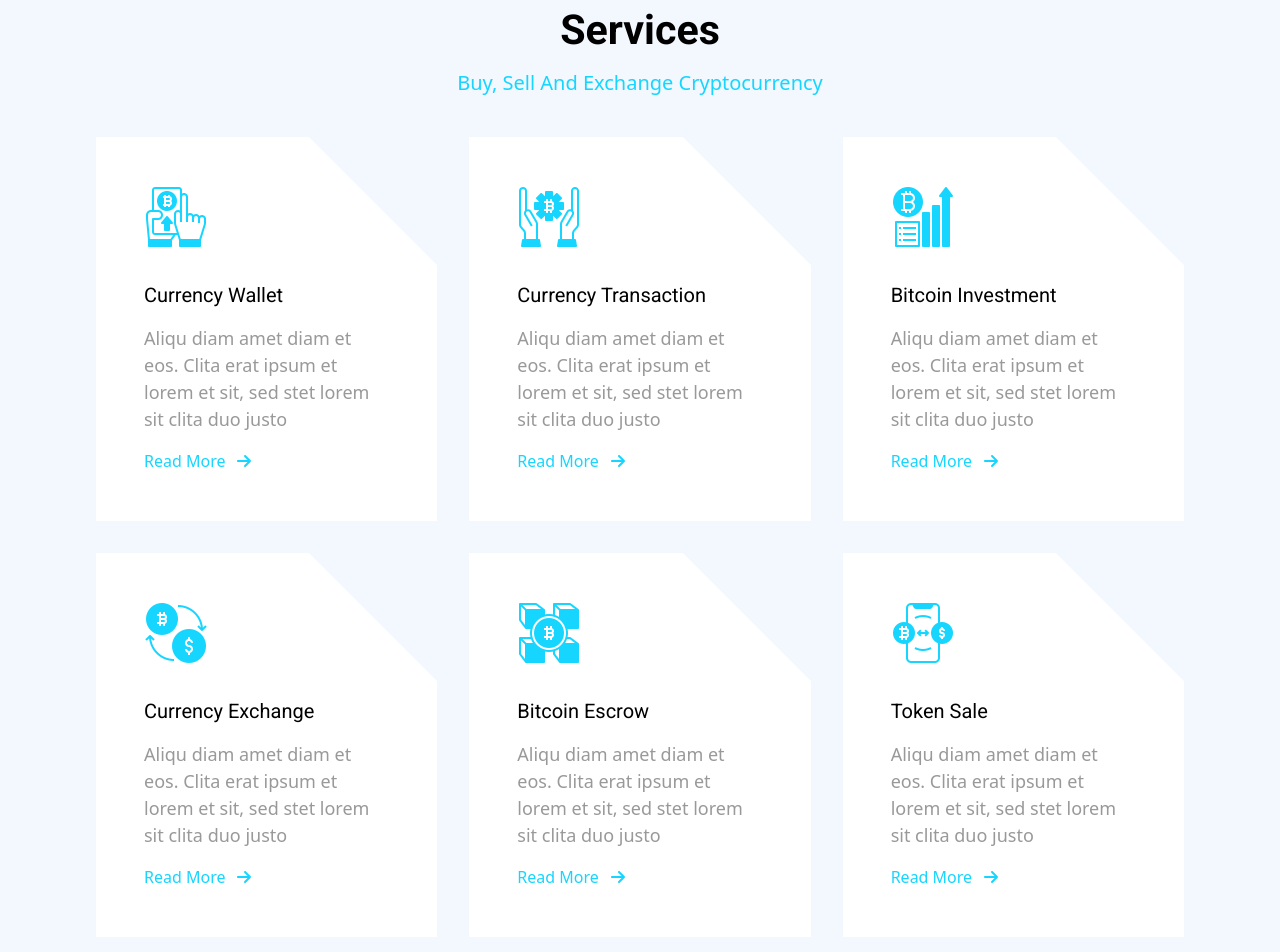
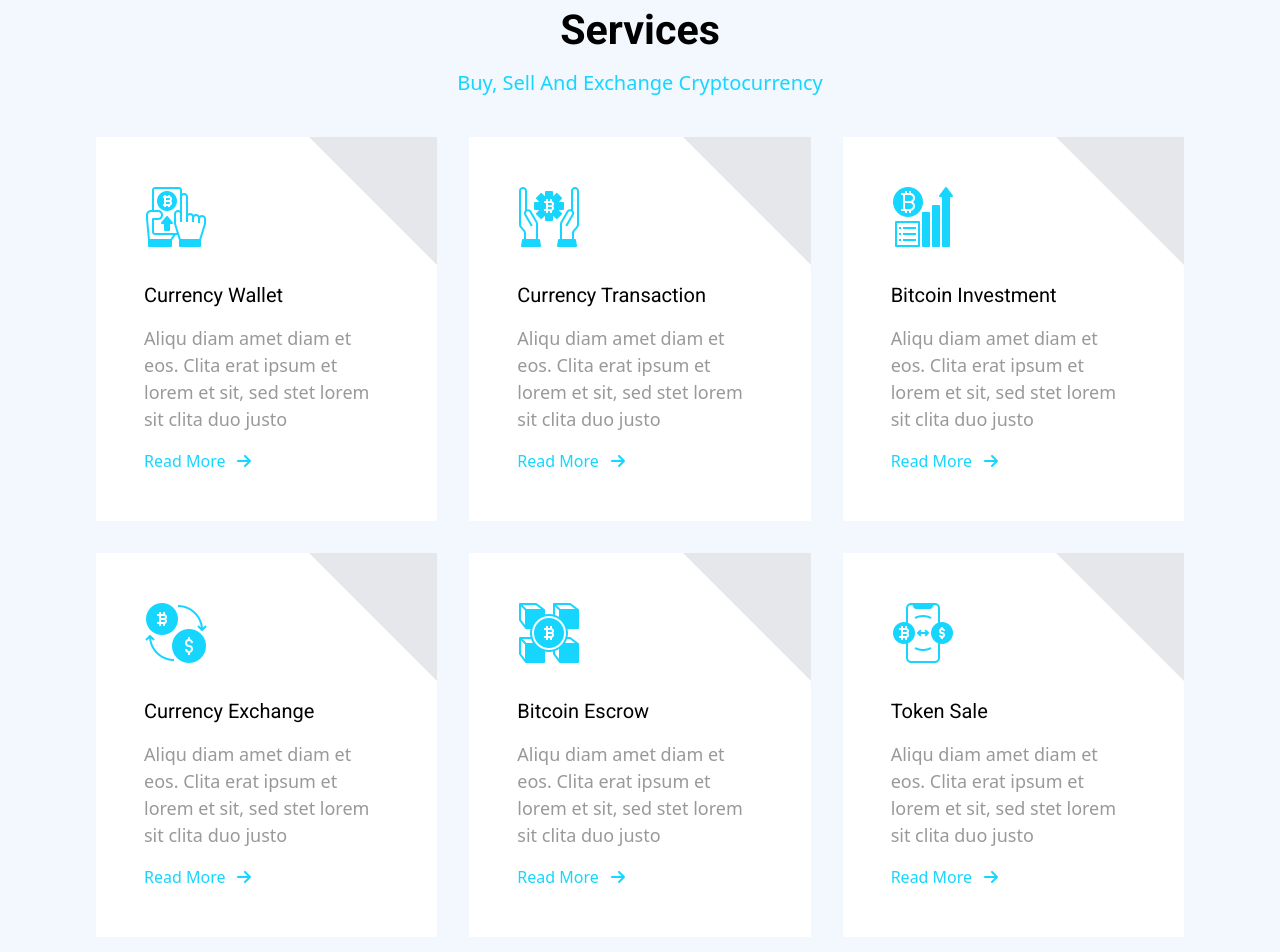
Before and after one commit to KaptainCS3/Crypto_Explore, a React (Vite) app in the folder Crypto_Explore/: page / in a window 1280 px wide. Shown: the part 2560-3512 px from the top of the page. Built offline with nearby package versions, Linux system fonts and the light colour scheme.

Commit message:
passed props to component fixed

```diff
--- a/Crypto_Explore/src/components/Services.jsx
+++ b/Crypto_Explore/src/components/Services.jsx
@@ -1,107 +1,183 @@
-import React from 'react'
-import Fade from 'react-reveal/Fade';
+import React from "react";
+import Fade from "react-reveal/Fade";
 import { FontAwesomeIcon } from "@fortawesome/react-fontawesome";
-import { faArrowRight } from '@fortawesome/free-solid-svg-icons'
-const Services = () => {
+import { faArrowRight } from "@fortawesome/free-solid-svg-icons";
+const Services = (props) => {
+  console.log(props);
   return (
     <>
-         <section className="mb-12 py-12 h-full sm:w-full w-max[540px] mx-auto flex flex-col justify-between font-['Open Sans'] md:w-full mx-auto">
+      <section
+        className={`${props.mainBackground} mb-12 py-12 h-full sm:w-full w-max[540px] mx-auto flex flex-col justify-between font-['Open Sans'] md:w-full md:mx-auto`}
+      >
         {/* Hero section */}
         <div className="w-[85%] mx-auto">
-          <div className='flex flex-col items-center justify-center'>
+          <div className="flex flex-col items-center justify-center">
             <Fade bottom>
-            <h1 className='font-size mb-2 font-bold'>Services</h1>
-            <p className='text-[rgb(22,213,255)] text-xl mb-6 text-center'>Buy, Sell And Exchange Cryptocurrency</p>
+              <h1 className="font-size mb-2 font-bold">Services</h1>
+              <p className="text-[rgb(22,213,255)] text-xl mb-6 text-center">
+                Buy, Sell And Exchange Cryptocurrency
+              </p>
             </Fade>
-            <div className='w-full'>
-            <div className='lg:flex justify-between mb-4'>
+            <div className="w-full">
+              <div className="lg:flex justify-between mb-4">
                 <Fade bottom>
-                <div className='mt-4 w-full flex flex-col flex-start bg-white p-12 relative transition-all ease duration-500 delay-0 after:content[&quot;&quot;] after:w-0 after:h-0 after:absolute after:top-0 after:right-0 after:border-r-[8rem] after:border-r-[#F2F8FE] after:border-l-[8rem] after:border-l-transparent after:border-b-[8rem] after:border-b-transparent hover:after:border-r-[#FFF] cursor-pointer hover:transition-all'>
+                  <div
+                    className={`mt-4 w-full flex flex-col flex-start ${props.background} p-12 relative transition-all ease duration-500 delay-0 after:content[&quot;&quot;] after:w-0 after:h-0 after:absolute after:top-0 after:right-0 after:border-r-[8rem] after:border-l-[8rem] after:border-l-transparent ${props.color} after:border-b-[8rem] after:border-b-transparent ${props.borderRight} cursor-pointer hover:transition-all`}
+                  >
                     <div>
-                  <img src="/assets/icon-7.png" alt="icon-9" className='h-auto mr-8' />
+                      <img
+                        src="/assets/icon-7.png"
+                        alt="icon-9"
+                        className="h-auto mr-8"
+                      />
                     </div>
                     <div>
-                  <h3 className='text-xl pt-8 pb-4 font-[500]'>Currency Wallet</h3>
-                  <p className='text-[#999] pb-4 text-[1.125rem]'>Aliqu diam amet diam et eos. Clita erat ipsum et lorem et sit, sed stet lorem sit clita duo justo</p>
-                  <button className='text-[#16D5FF]'>Read More
-                    <FontAwesomeIcon icon={faArrowRight} className='pl-3'/>
+                      <h3 className="text-xl pt-8 pb-4 font-[500]">
+                        Currency Wallet
+                      </h3>
+                      <p className="text-[#999] pb-4 text-[1.125rem]">
+                        Aliqu diam amet diam et eos. Clita erat ipsum et lorem
+                        et sit, sed stet lorem sit clita duo justo
+                      </p>
+                      <button className="text-[#16D5FF]">
+                        Read More
+                        <FontAwesomeIcon icon={faArrowRight} className="pl-3" />
                       </button>
                     </div>
                   </div>
                 </Fade>
 
                 <Fade bottom>
-                <div className='mt-4 w-full flex flex-col flex-start bg-white p-12 relative transition-all ease duration-500 delay-0 after:content[&quot;&quot;] after:w-0 after:h-0 after:absolute after:top-0 after:right-0 after:border-r-[8rem] after:border-r-[#F2F8FE] after:border-l-[8rem] after:border-l-transparent after:border-b-[8rem] after:border-b-transparent hover:after:border-r-[#FFF] cursor-pointer hover:transition-all lg:mx-8'>
+                  <div
+                    className={`mt-4 w-full flex flex-col flex-start ${props.background} p-12 relative transition-all ease duration-500 delay-0 after:content[""] after:w-0 after:h-0 after:absolute after:top-0 after:right-0 after:border-r-[8rem] after:border-l-[8rem] after:border-l-transparent ${props.color} after:border-b-[8rem] after:border-b-transparent ${props.borderRight} cursor-pointer hover:transition-all lg:mx-8`}
+                  >
                     <div>
-                  <img src="/assets/icon-3.png" alt="icon-3" className='h-auto mr-8' />
+                      <img
+                        src="/assets/icon-3.png"
+                        alt="icon-3"
+                        className="h-auto mr-8"
+                      />
                     </div>
                     <div>
-                  <h3 className='text-xl pt-8 pb-4 font-[500]'>Currency Transaction</h3>
-                  <p className='text-[#999] pb-4 text-[1.125rem]'>Aliqu diam amet diam et eos. Clita erat ipsum et lorem et sit, sed stet lorem sit clita duo justo</p>
-                  <button className="text-[#16D5FF]">Read More
-                    <FontAwesomeIcon icon={faArrowRight} className='pl-3'/>
+                      <h3 className="text-xl pt-8 pb-4 font-[500]">
+                        Currency Transaction
+                      </h3>
+                      <p className="text-[#999] pb-4 text-[1.125rem]">
+                        Aliqu diam amet diam et eos. Clita erat ipsum et lorem
+                        et sit, sed stet lorem sit clita duo justo
+                      </p>
+                      <button className="text-[#16D5FF]">
+                        Read More
+                        <FontAwesomeIcon icon={faArrowRight} className="pl-3" />
                       </button>
                     </div>
                   </div>
                 </Fade>
 
                 <Fade bottom>
-                <div className='mt-4 w-full flex flex-col flex-start bg-white p-12 relative transition-all ease duration-500 delay-0 after:content[&quot;&quot;] after:w-0 after:h-0 after:absolute after:top-0 after:right-0 after:border-r-[8rem] after:border-r-[#F2F8FE] after:border-l-[8rem] after:border-l-transparent after:border-b-[8rem] after:border-b-transparent hover:after:border-r-[#FFF] cursor-pointer hover:transition-all'>
+                  <div
+                    className={`mt-4 w-full flex flex-col flex-start ${props.background} p-12 relative transition-all ease duration-500 delay-0 after:content[&quot;&quot;] after:w-0 after:h-0 after:absolute after:top-0 after:right-0 after:border-r-[8rem] ${props.color} after:border-l-[8rem] after:border-l-transparent after:border-b-[8rem] after:border-b-transparent ${props.borderRight} cursor-pointer hover:transition-all`}
+                  >
                     <div>
-                  <img src="/assets/icon-9.png" alt="icon-9" className='h-auto mr-8' />
+                      <img
+                        src="/assets/icon-9.png"
+                        alt="icon-9"
+                        className="h-auto mr-8"
+                      />
                     </div>
                     <div>
-                  <h3 className='text-xl pt-8 pb-4 font-[500]'>Bitcoin Investment</h3>
-                  <p className='text-[#999] pb-4 text-[1.125rem]'>Aliqu diam amet diam et eos. Clita erat ipsum et lorem et sit, sed stet lorem sit clita duo justo</p>
-                  <button className="text-[#16D5FF]">Read More
-                    <FontAwesomeIcon icon={faArrowRight} className='pl-3'/>
+                      <h3 className="text-xl pt-8 pb-4 font-[500]">
+                        Bitcoin Investment
+                      </h3>
+                      <p className="text-[#999] pb-4 text-[1.125rem]">
+                        Aliqu diam amet diam et eos. Clita erat ipsum et lorem
+                        et sit, sed stet lorem sit clita duo justo
+                      </p>
+                      <button className="text-[#16D5FF]">
+                        Read More
+                        <FontAwesomeIcon icon={faArrowRight} className="pl-3" />
                       </button>
                     </div>
                   </div>
                 </Fade>
               </div>
-            <div className='lg:flex justify-between'>
+              <div className="lg:flex justify-between">
                 <Fade bottom>
-                <div className='mt-4 w-full flex flex-col flex-start bg-white p-12 relative transition-all ease duration-500 delay-0 after:content[&quot;&quot;] after:w-0 after:h-0 after:absolute after:top-0 after:right-0 after:border-r-[8rem] after:border-r-[#F2F8FE] after:border-l-[8rem] after:border-l-transparent after:border-b-[8rem] after:border-b-transparent hover:after:border-r-[#FFF] cursor-pointer hover:transition-all'>
+                  <div
+                    className={`mt-4 w-full flex flex-col flex-start ${props.background} p-12 relative transition-all ease duration-500 delay-0 after:content[&quot;&quot;] after:w-0 after:h-0 after:absolute after:top-0 after:right-0 after:border-r-[8rem] ${props.color} after:border-l-[8rem] after:border-l-transparent after:border-b-[8rem] after:border-b-transparent ${props.borderRight} cursor-pointer hover:transition-all`}
+                  >
                     <div>
-                  <img src="/assets/icon-5.png" alt="icon-5" className='h-auto mr-8' />
+                      <img
+                        src="/assets/icon-5.png"
+                        alt="icon-5"
+                        className="h-auto mr-8"
+                      />
                     </div>
                     <div>
-                  <h3 className='text-xl pt-8 pb-4 font-[500]'>Currency Exchange</h3>
-                  <p className='text-[#999] pb-4 text-[1.125rem]'>Aliqu diam amet diam et eos. Clita erat ipsum et lorem et sit, sed stet lorem sit clita duo justo</p>
-                  <button className="text-[#16D5FF]">Read More
-                    <FontAwesomeIcon icon={faArrowRight} className='pl-3'/>
-                  </button>
-                  </div>
-                </div>
-
-          </Fade>
-
-          <Fade bottom>
-            <div className='mt-4 w-full flex flex-col flex-start bg-white p-12 relative transition-all ease duration-500 delay-0 after:content[&quot;&quot;] after:w-0 after:h-0 after:absolute after:top-0 after:right-0 after:border-r-[8rem] after:border-r-[#F2F8FE] after:border-l-[8rem] after:border-l-transparent after:border-b-[8rem] after:border-b-transparent hover:after:border-r-[#FFF] cursor-pointer hover:transition-all lg:mx-8'>
-                <div>
-              <img src="/assets/icon-2.png" alt="icon-2" className='h-auto mr-8' />
-                </div>
-              <div>
-              <h3 className='text-xl pt-8 pb-4 font-[500]'>Bitcoin Escrow</h3>
-              <p className='text-[#999] pb-4 text-[1.125rem]'>Aliqu diam amet diam et eos. Clita erat ipsum et lorem et sit, sed stet lorem sit clita duo justo</p>
-              <button className="text-[#16D5FF]">Read More
-                <FontAwesomeIcon icon={faArrowRight} className='pl-3'/>
+                      <h3 className="text-xl pt-8 pb-4 font-[500]">
+                        Currency Exchange
+                      </h3>
+                      <p className="text-[#999] pb-4 text-[1.125rem]">
+                        Aliqu diam amet diam et eos. Clita erat ipsum et lorem
+                        et sit, sed stet lorem sit clita duo justo
+                      </p>
+                      <button className="text-[#16D5FF]">
+                        Read More
+                        <FontAwesomeIcon icon={faArrowRight} className="pl-3" />
                       </button>
                     </div>
                   </div>
                 </Fade>
 
                 <Fade bottom>
-            <div className='mt-4 w-full flex flex-col flex-start bg-white p-12 relative transition-all ease duration-500 delay-0 after:content[&quot;&quot;] after:w-0 after:h-0 after:absolute after:top-0 after:right-0 after:border-r-[8rem] after:border-r-[#F2F8FE] after:border-l-[8rem] after:border-l-transparent after:border-b-[8rem] after:border-b-transparent hover:after:border-r-[#FFF] cursor-pointer hover:transition-all'>
+                  <div
+                    className={`mt-4 w-full flex flex-col flex-start ${props.background} p-12 relative transition-all ease duration-500 delay-0 after:content[""] after:w-0 after:h-0 after:absolute after:top-0 after:right-0 after:border-r-[8rem] ${props.color} after:border-l-[8rem] after:border-l-transparent after:border-b-[8rem] after:border-b-transparent ${props.borderRight} cursor-pointer hover:transition-all lg:mx-8`}
+                  >
                     <div>
-              <img src="/assets/icon-8.png" alt="icon-8" className='h-auto mr-8' />
+                      <img
+                        src="/assets/icon-2.png"
+                        alt="icon-2"
+                        className="h-auto mr-8"
+                      />
                     </div>
                     <div>
-              <h3 className='text-xl pt-8 pb-4 font-[500]'>Token Sale</h3>
-              <p className='text-[#999] pb-4 text-[1.125rem]'>Aliqu diam amet diam et eos. Clita erat ipsum et lorem et sit, sed stet lorem sit clita duo justo</p>
-              <button className="text-[#16D5FF]">Read More
-                <FontAwesomeIcon icon={faArrowRight} className='pl-3'/>
+                      <h3 className="text-xl pt-8 pb-4 font-[500]">
+                        Bitcoin Escrow
+                      </h3>
+                      <p className="text-[#999] pb-4 text-[1.125rem]">
+                        Aliqu diam amet diam et eos. Clita erat ipsum et lorem
+                        et sit, sed stet lorem sit clita duo justo
+                      </p>
+                      <button className="text-[#16D5FF]">
+                        Read More
+                        <FontAwesomeIcon icon={faArrowRight} className="pl-3" />
+                      </button>
+                    </div>
+                  </div>
+                </Fade>
+
+                <Fade bottom>
+                  <div
+                    className={`mt-4 w-full flex flex-col flex-start ${props.background} p-12 relative transition-all ease duration-500 delay-0 after:content[&quot;&quot;] after:w-0 after:h-0 after:absolute after:top-0 after:right-0 after:border-r-[8rem] ${props.color} after:border-l-[8rem] after:border-l-transparent after:border-b-[8rem] after:border-b-transparent ${props.borderRight} cursor-pointer hover:transition-all`}
+                  >
+                    <div>
+                      <img
+                        src="/assets/icon-8.png"
+                        alt="icon-8"
+                        className="h-auto mr-8"
+                      />
+                    </div>
+                    <div>
+                      <h3 className="text-xl pt-8 pb-4 font-[500]">
+                        Token Sale
+                      </h3>
+                      <p className="text-[#999] pb-4 text-[1.125rem]">
+                        Aliqu diam amet diam et eos. Clita erat ipsum et lorem
+                        et sit, sed stet lorem sit clita duo justo
+                      </p>
+                      <button className="text-[#16D5FF]">
+                        Read More
+                        <FontAwesomeIcon icon={faArrowRight} className="pl-3" />
                       </button>
                     </div>
                   </div>
@@ -112,7 +188,7 @@ const Services = () => {
         </div>
       </section>
     </>
-  )
-}
+  );
+};
 
-export default Services
+export default Services;
```
Lines whose indentation alone changed are shown as unchanged.
